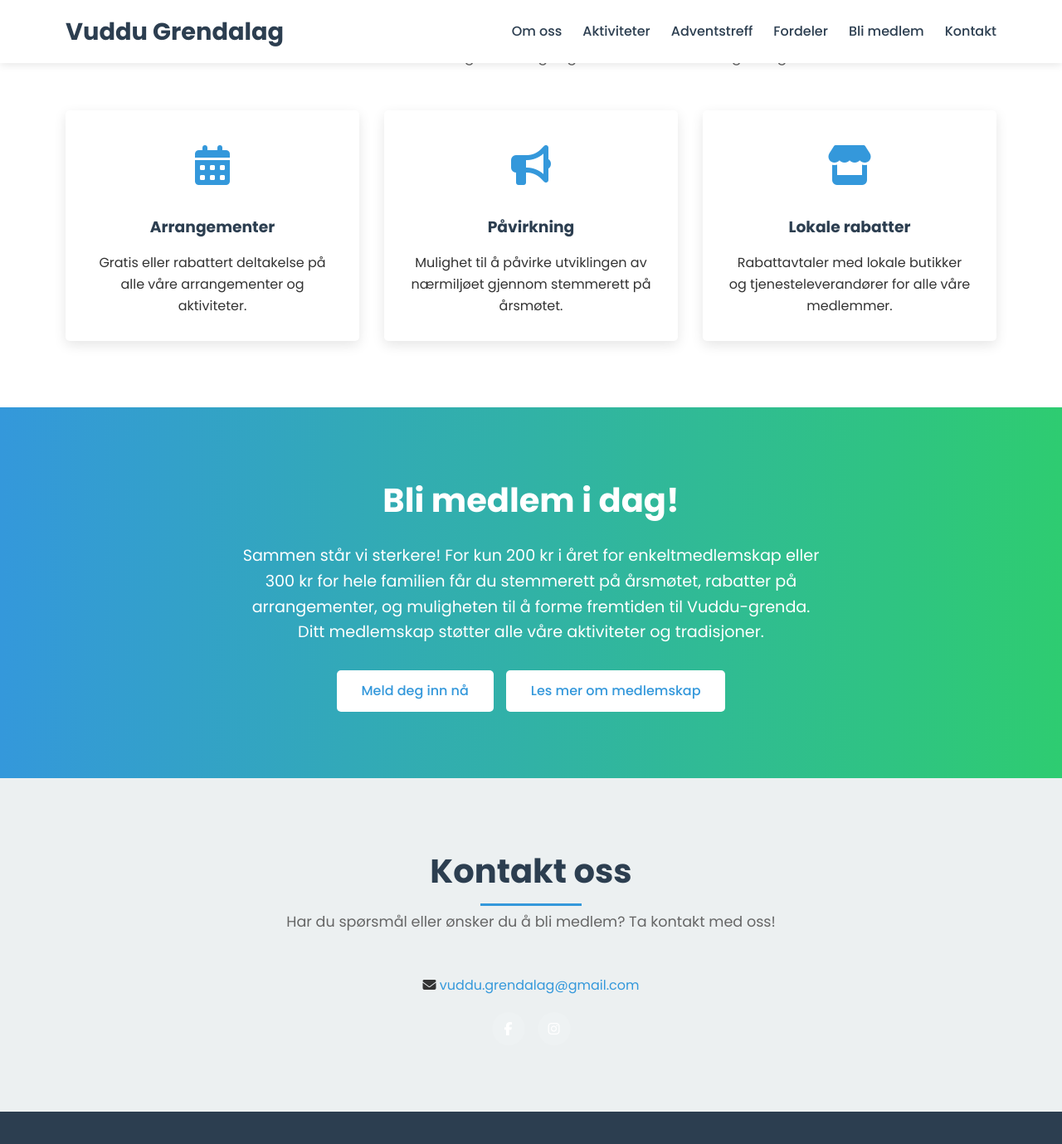
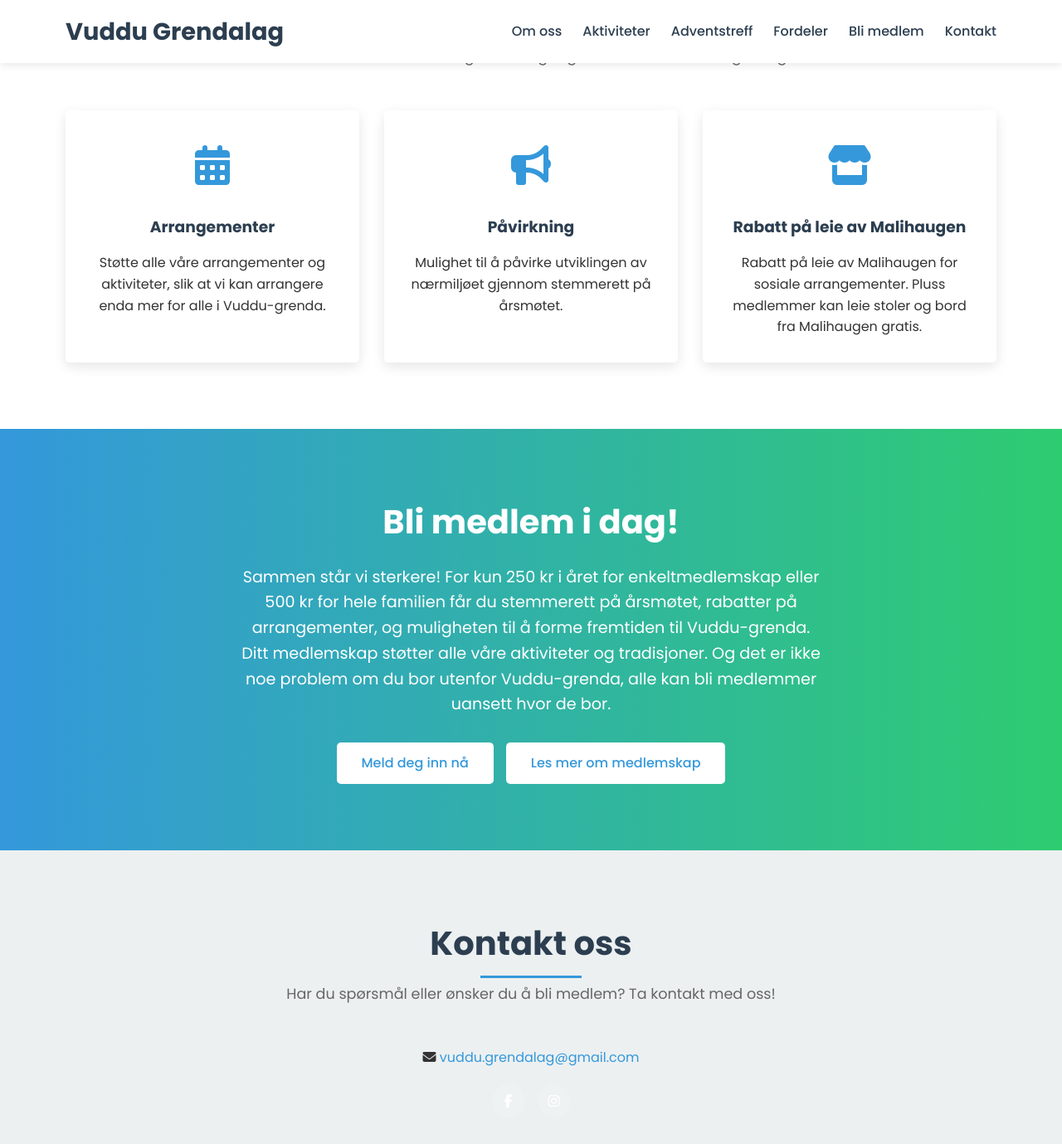
Before and after one commit to steingran/steingran.github.io, a Jekyll site: the page built from vuddu-grendalag/index.markdown, in a window 1280 px wide and 1400 px high, scrolled down 2400 px. Shown: the top 1379 px of the window at 83% size. Built offline with Jekyll 4.4.1, drawn with Linux system fonts in a browser that asks for light colours.

Commit message:
refactor: Adjust text and images

```diff
--- a/vuddu-grendalag/index.markdown
+++ b/vuddu-grendalag/index.markdown
@@ -62,7 +62,7 @@ layout: landing
         </div>
       </div>
       <div class="activity-card">
-        <div class="activity-image" style="background-image: url('https://images.unsplash.com/photo-1533560904424-a0c61dc306fc?ixlib=rb-1.2.1&auto=format&fit=crop&w=1350&q=80');"></div>
+        <div class="activity-image" style="background-image: url('https://plus.unsplash.com/premium_photo-1726652205176-f1fb8eceae73?ixlib=rb-4.1.0&ixid=M3wxMjA3fDB8MHxwaG90by1wYWdlfHx8fGVufDB8fHx8fA%3D%3D&auto=format&fit=crop&w=1350&q=80');"></div>
         <div class="activity-content">
           <h3>Granavass-stafetten</h3>
           <p>En stolt tradisjon siden 1933! Granavass-stafetten er bygdas eldste arrangement og har blitt avholdt nesten årlig i over 90 år. Stafetten går rundt Granavatnet og samler lag fra hele distriktet. Med mange etapper og variert terreng er dette et høydepunkt for både deltakere og tilskuere. Etter løpet samles alle til premieutdeling ved Granavatnet. Bli med på denne historiske idrettsfesten, enten som deltaker eller heiagjeng!</p>
@@ -91,7 +91,7 @@ layout: landing
           <i class="fas fa-calendar-alt"></i>
         </div>
         <h3>Arrangementer</h3>
-        <p>Gratis eller rabattert deltakelse på alle våre arrangementer og aktiviteter.</p>
+        <p>Støtte alle våre arrangementer og aktiviteter, slik at vi kan arrangere enda mer for alle i Vuddu-grenda.</p>
       </div>
       <div class="feature-card">
         <div class="feature-icon">
@@ -104,8 +104,8 @@ layout: landing
         <div class="feature-icon">
           <i class="fas fa-store"></i>
         </div>
-        <h3>Lokale rabatter</h3>
-        <p>Rabattavtaler med lokale butikker og tjenesteleverandører for alle våre medlemmer.</p>
+        <h3>Rabatt på leie av Malihaugen</h3>
+        <p>Rabatt på leie av Malihaugen for sosiale arrangementer. Pluss medlemmer kan leie stoler og bord fra Malihaugen gratis.</p>
       </div>
     </div>
   </div>
@@ -114,7 +114,7 @@ layout: landing
 <section id="bli-medlem" class="section cta">
   <div class="container">
     <h2>Bli medlem i dag!</h2>
-    <p>Sammen står vi sterkere! For kun 200 kr i året for enkeltmedlemskap eller 300 kr for hele familien får du stemmerett på årsmøtet, rabatter på arrangementer, og muligheten til å forme fremtiden til Vuddu-grenda. Ditt medlemskap støtter alle våre aktiviteter og tradisjoner.</p>
+    <p>Sammen står vi sterkere! For kun 250 kr i året for enkeltmedlemskap eller 500 kr for hele familien får du stemmerett på årsmøtet, rabatter på arrangementer, og muligheten til å forme fremtiden til Vuddu-grenda. Ditt medlemskap støtter alle våre aktiviteter og tradisjoner. Og det er ikke noe problem om du bor utenfor Vuddu-grenda, alle kan bli medlemmer uansett hvor de bor.</p>
     <div style="display: flex; gap: 15px; justify-content: center; flex-wrap: wrap; margin-top: 25px;">
       <a href="#kontakt" class="btn">Meld deg inn nå</a>
       <a href="/om-oss/" class="btn btn-secondary">Les mer om medlemskap</a>
```
